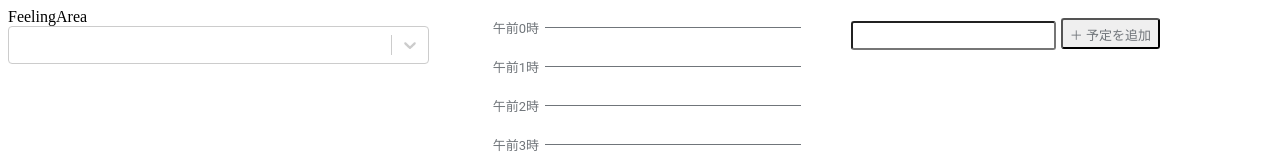
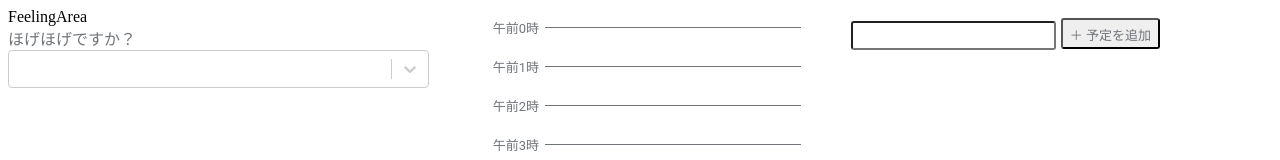
Before and after one commit to ShotaroOkada/sleep_scheduler, a React (Create React App) app: page / in a window 1280 px wide. Shown: the top 160 px of the page. Built offline with nearby package versions, Linux system fonts and the light colour scheme; what typesafe-actions would draw is missing.

Commit message:
質問関連のcomponent作成

```diff
--- /dev/null
+++ b/src/components/Atoms/Label.tsx
@@ -0,0 +1,23 @@
+import React from 'react';
+import styled from 'styled-components';
+import Color from '../../utilsUI/Color';
+import Font from '../../utilsUI/Font';
+
+type Props = {
+  name: string
+}
+
+const Label: React.FC<Props> = (props) => {
+  const { name } = props;
+  return (
+    <StyledLabel>{name}</StyledLabel>
+  )
+}
+
+export default Label;
+
+const StyledLabel = styled.div`
+color: ${Color.LightGray};
+font-size: ${Font.SizeDefault};
+font-family: ${Font.FamilyRoboto};
+`
--- a/src/components/Atoms/SelectBox.tsx
+++ b/src/components/Atoms/SelectBox.tsx
@@ -1,7 +1,8 @@
-import React, { useState } from 'react';
-import styled from 'styled-components';
-import { default as Select } from 'react-select';
+import React, { useState, CSSProperties } from 'react';
+import { default as Select, Styles } from 'react-select';
 import { ValueType } from 'react-select/src/types';
+import Font from '../../utilsUI/Font';
+import Color from '../../utilsUI/Color';
 
 type OptionType = {
   value: string | null,
@@ -19,18 +20,30 @@ const SelectBox: React.FC<Props> = props => {
   const handleChange = (selectedOption: ValueType<OptionType>) => {
     setSelectedOption(selectedOption as OptionType)
   }
+
   return (
-    <StyledSelectBox
+    <Select
       value={selectedOption}
       onChange={handleChange}
       options={options}
-      area-hidden={false}
+      styles={styles}
     />
   )
 };
 
 export default SelectBox;
 
-const StyledSelectBox = styled(Select)`
-
-`
+const styles: Partial<Styles> = {
+  control: (base: CSSProperties) => ({
+    ...base,
+    fontFamily: Font.FamilyRoboto as string,
+    fontSize: Font.SizeDefault,
+    color: Color.LightGray,
+  }),
+  menu: (base: CSSProperties) => ({
+    ...base,
+    fontFamily: Font.FamilyRoboto as string,
+    fontSize: Font.SizeDefault,
+    color: Color.LightGray
+  })
+};
--- a/src/components/Organisms/FeelingArea.tsx
+++ b/src/components/Molecules/Questions.tsx
@@ -1,20 +1,19 @@
 import React from 'react';
-import GridArea from '../../utilsUI/GridArea';
-import { HomeGridArea } from '../Templates/HomeTemplate';
+import Label from '../Atoms/Label';
 import SelectBox from '../Atoms/SelectBox';
 
-const FeelingArea: React.FC = () => {
+const Questions: React.FC = () => {
   const options = [
     { value: 'chocolate', label: 'Chocolate' },
     { value: 'strawberry', label: 'Strawberry' },
     { value: 'vanilla', label: 'Vanilla' },
   ]
   return (
-    <GridArea area={HomeGridArea.Feeling}>
-      FeelingArea
+    <div>
+      <Label name='ほげほげですか？' />
       <SelectBox options={options} />
-    </GridArea>
+    </div>
   )
-};
+}
 
-export default FeelingArea;
+export default Questions;
--- /dev/null
+++ b/src/components/Organisms/QuestionArea.tsx
@@ -0,0 +1,15 @@
+import React from 'react';
+import GridArea from '../../utilsUI/GridArea';
+import { HomeGridArea } from '../Templates/HomeTemplate';
+import Questions from '../Molecules/Questions';
+
+const FeelingArea: React.FC = () => {
+  return (
+    <GridArea area={HomeGridArea.Feeling}>
+      FeelingArea
+      <Questions />
+    </GridArea>
+  )
+};
+
+export default FeelingArea;
--- a/src/components/Templates/HomeTemplate.tsx
+++ b/src/components/Templates/HomeTemplate.tsx
@@ -1,13 +1,13 @@
 import React from 'react';
 import styled from 'styled-components';
-import FeelingArea from '../Organisms/FeelingArea';
+import QuestionArea from '../Organisms/QuestionArea';
 import TimeLineArea from '../Organisms/TimeLineArea';
 import ScheduleArea from '../Organisms/ScheduleArea';
 
 const HomeTemplate: React.FC = () => {
   return (
     <GridLayout>
-      <FeelingArea />
+      <QuestionArea />
       <TimeLineArea />
       <ScheduleArea />
     </GridLayout>
--- a/tsconfig.json
+++ b/tsconfig.json
@@ -21,5 +21,10 @@
   },
   "include": [
     "src"
+  ],
+  "plugins": [
+    {
+      "name": "typescript-styled-plugin"
+    }
   ]
 }
```
Also changed, not shown: package.json (+5 -2 lines), 2 other files (tests, documents, lock files or other folders).
